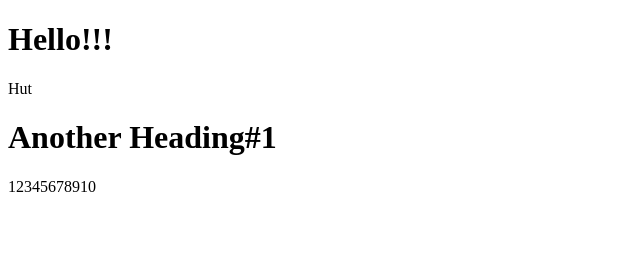
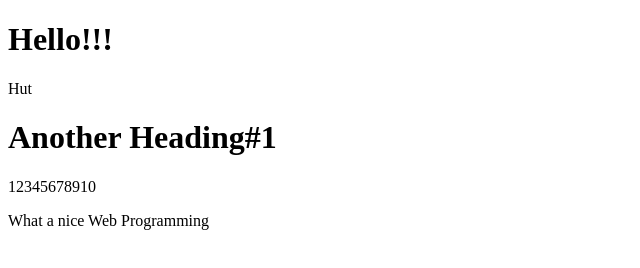
Before and after one commit to Raksamon/cpe207-web1, a plain HTML site: page index.html in a window 1280 px wide. Shown: the whole page, without its empty margins (0-640 px from the left). Drawn offline with Linux system fonts and the light colour scheme.

Commit message:
add a new paragrah

```diff
--- a/index.html
+++ b/index.html
@@ -12,6 +12,7 @@
     <h1> Another Heading#1</h1>
 
     <div id="output"></div>
+    <p>What a nice Web Programming </p>
 
     <script src="main.js" ></script>
 </body>
```
